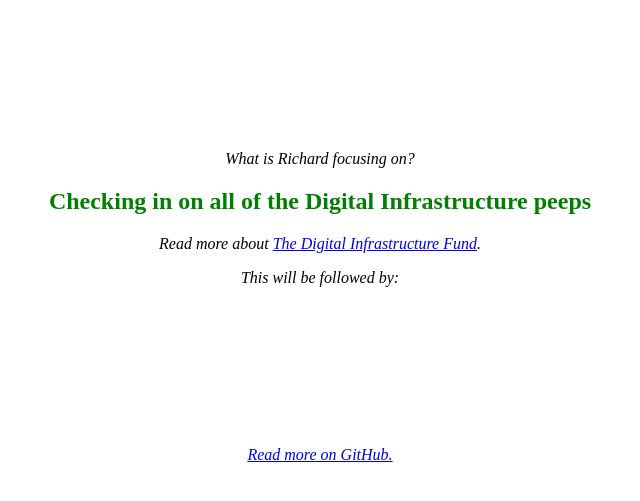
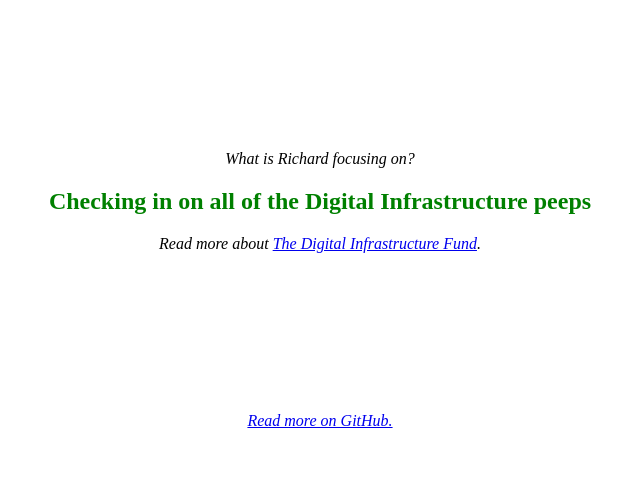
Before and after one commit to RichardLitt/what-is-richard-doing-now, a Jekyll site: the page built from index.md, in a window 1280 px wide. Shown: the top 501 px of the page, without its empty margins (320-960 px from the left). Built offline with Jekyll 4.4.1, drawn with Linux system fonts in a browser that asks for light colours; our own code applies the rules of GitHub Pages for plain Markdown files.

Commit message:
Only print followed by if more

```diff
--- a/index.md
+++ b/index.md
@@ -11,5 +11,3 @@ What is Richard focusing on?
   {% assign project = site.data.projects[page.project] %}
   Read more about <a href="https://burntfen.com/projects/{{ page.project }}">{{ project.title }}</a>.
 {% endif %}
-
-This will be followed by:
```
Also changed, not shown: 1 other file.
